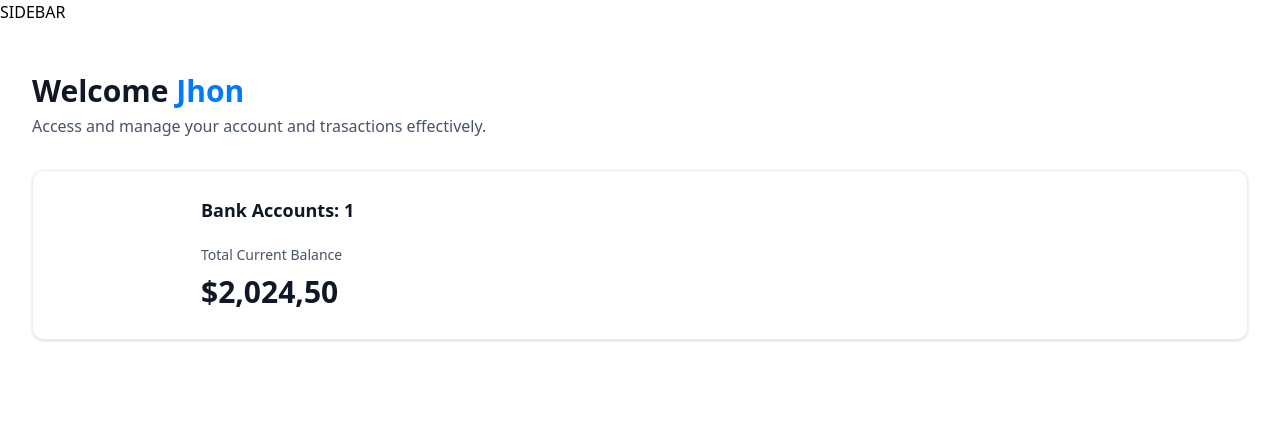
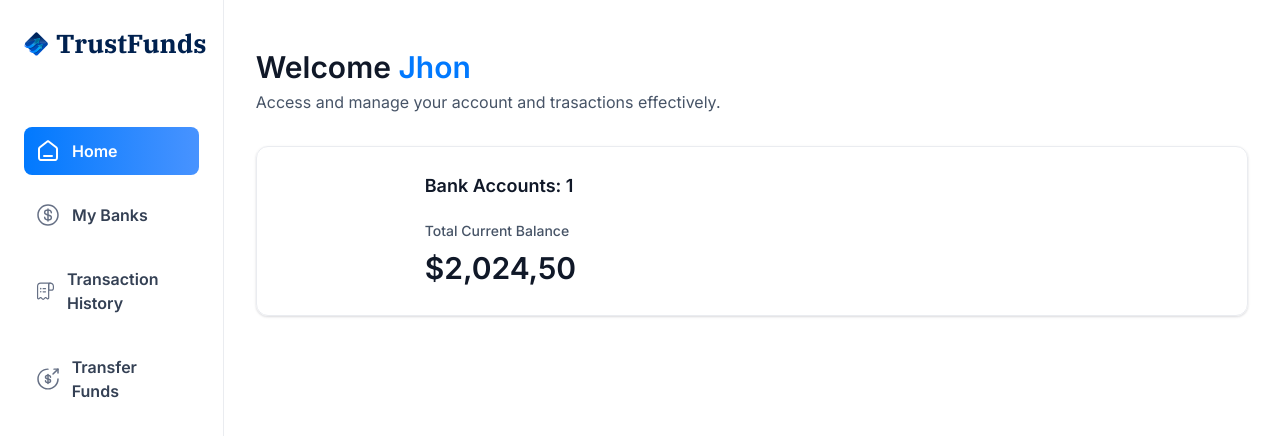
Before and after one commit to marcos-padilla/trust-funds-banking-app, a Next.js app: page / in a window 1280 px wide. Shown: the top 436 px of the page. Built offline with nearby package versions, Linux system fonts and the light colour scheme.

Commit message:
feat(component): added sidebar

```diff
--- a/app/(root)/layout.tsx
+++ b/app/(root)/layout.tsx
@@ -1,11 +1,18 @@
+import Sidebar from '@/components/sidebar'
+
 export default function RootLayout({
 	children,
 }: Readonly<{
 	children: React.ReactNode
 }>) {
+	const loggedIn = {
+		firstName: 'John',
+		lastName: 'Doe',
+	}
 	return (
-		<main>
-			SIDEBAR
+		<main className='flex h-screen w-full font-inter'>
+			{/* @ts-ignore*/}
+			<Sidebar user={loggedIn} />
 			{children}
 		</main>
 	)
--- /dev/null
+++ b/components/sidebar.tsx
@@ -0,0 +1,91 @@
+'use client'
+
+import { cn } from '@/lib/utils'
+import Image from 'next/image'
+import Link from 'next/link'
+import { usePathname } from 'next/navigation'
+
+interface SiderbarProps {
+	user: User
+}
+
+export const sidebarLinks = [
+	{
+		imgURL: '/icons/home.svg',
+		route: '/',
+		label: 'Home',
+	},
+	{
+		imgURL: '/icons/dollar-circle.svg',
+		route: '/my-banks',
+		label: 'My Banks',
+	},
+	{
+		imgURL: '/icons/transaction.svg',
+		route: '/transaction-history',
+		label: 'Transaction History',
+	},
+	{
+		imgURL: '/icons/money-send.svg',
+		route: '/payment-transfer',
+		label: 'Transfer Funds',
+	},
+]
+
+export default function Sidebar({ user }: SiderbarProps) {
+	const pathname = usePathname()
+
+	return (
+		<section className='sidebar'>
+			<nav className='flex flex-col gap-y-4'>
+				<Link
+					href='/'
+					className='mb-12 cursor-pointer flex items-center gap-2'
+				>
+					<Image
+						src='/icons/logo.svg'
+						width={34}
+						height={34}
+						alt='Horizon logo'
+						className='size-[24px] max-xl:size-14'
+					/>
+					<h1 className='sidebar-logo'>TrustFunds</h1>
+				</Link>
+				{sidebarLinks.map((item) => {
+					const isActive =
+						pathname === item.route ||
+						pathname.startsWith(`${item.route}/`)
+
+					return (
+						<Link
+							href={item.route}
+							key={item.label}
+							className={cn('sidebar-link', {
+								'bg-bank-gradient': isActive,
+							})}
+						>
+							<div className='relative size-6'>
+								<Image
+									src={item.imgURL}
+									alt={item.label}
+									fill
+									className={cn({
+										'brightness-[3] invert-0':
+											isActive,
+									})}
+								/>
+							</div>
+							<p
+								className={cn('sidebar-label', {
+									'!text-white': isActive,
+								})}
+							>
+								{item.label}
+							</p>
+						</Link>
+					)
+				})}
+			</nav>
+		</section>
+	)
+}
```
Also changed, not shown: types.ts (+17 -0 lines).
